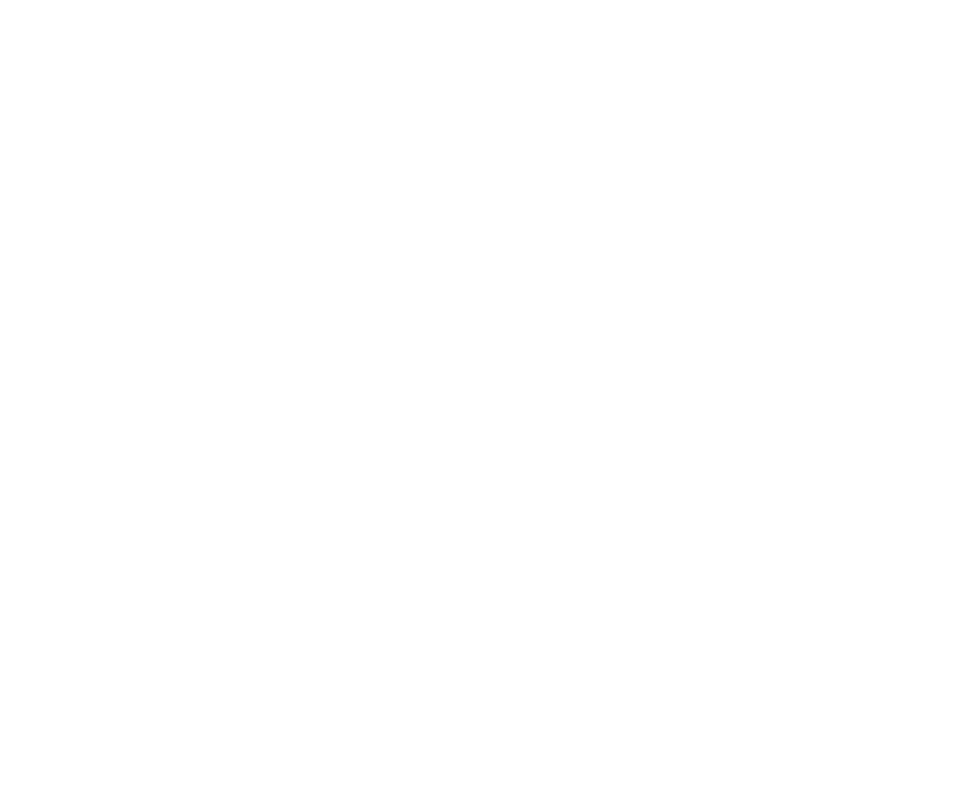
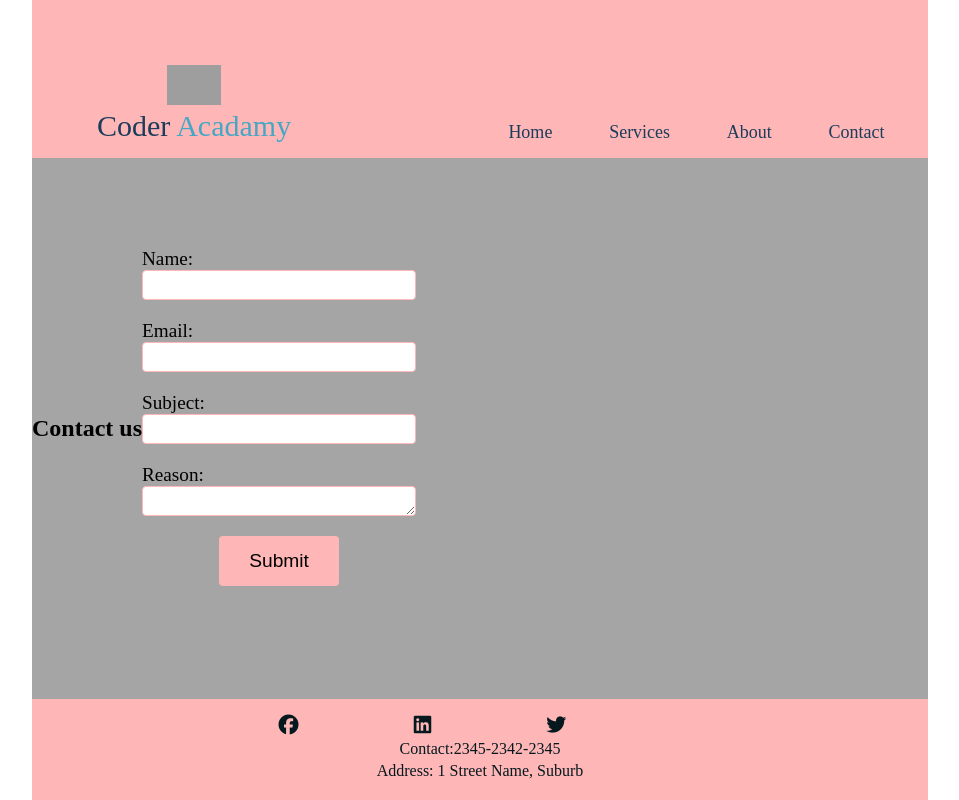
Before and after one commit to PeanutButterNJellyCrush/T1-WK2-PORTFOLIO-EXERCISE, a plain HTML site: page pages/contact.html in a window 1280 px wide. Shown: the whole page, without its empty margins (160-1119 px from the left). Drawn offline with Linux system fonts and the light colour scheme; grey boxes are pictures that could not be loaded.

Commit message:
Add contact page

```diff
--- a/pages/contact.html
+++ b/pages/contact.html
@@ -0,0 +1,86 @@
+<!DOCTYPE html>
+<html lang="en">
+<head>
+    <meta charset="UTF-8">
+    <meta name="viewport" content="width=device-width, height=device-height, initial-scale=1.0, user-scalable=yes">
+    <title>CA PORTFOLIO EXERCISE</title>
+    <link rel="stylesheet" href="../style/index.css">
+    <link rel="stylesheet" href="../style/contact.css">
+
+    <link rel="stylesheet" href="https://cdnjs.cloudflare.com/ajax/libs/font-awesome/6.6.0/css/all.min.css
+    ">
+</head>
+
+<body>
+    <div class="main_body">
+        <header>
+                <div class="logo_name">
+                    <a href="../index.html">
+                        <img src="https://coderacademy.edu.au/images/footerLogo.png" alt="Coder Academy Logo">
+                    </a>
+                    <p class="ca_name">
+                        <span class="coder_text">Coder</span>
+                        <span class="acadamy_text">Acadamy</span>
+                    </p>
+                </div>
+
+                <nav>
+                    <a href="../index.html">Home</a>
+                    <a href="services.html">Services</a>
+                    <a href="about.html">About</a>
+                    <a href="#">Contact</a>
+                </nav>
+
+        </header>
+
+        <main>
+            <h2>Contact us</h2>
+
+            <form>
+                <div class="form_element">
+                    <label for="person_name">Name: </label>
+                    <input id="person_name" class="form_input" >
+                </div>
+
+                <div class="form_element">
+                    <label for="email">Email: </label>
+                    <input id="email" class="form_input">
+                </div>
+                <div class="form_element">
+                    <label for="subject">Subject: </label>
+                    <input id="subject" class="form_input" >
+                </div>
+
+                <div class="form_element">
+                    <label for="reason">Reason: </label>
+                    <textarea id="reason" class="form_input"></textarea>
+                </div>
+
+                <div class="button_div">
+                    <button class="button_submit">Submit</button>
+                </div>
+
+            </form>
+        </main>
+
+        <footer>
+            <div class="social_media">
+                <a href="https:www.facebook.com" target="_blank">
+                    <i class="fa-brands fa-facebook"></i></a>
+                <a href="https:www.linkedin.com" target="_blank">
+                    <i class="fa-brands fa-linkedin"></i></a>
+                <a href="https:www.twitter.com" target="_blank">
+                    <i class="fa-brands fa-twitter"></i></a>
+                    <span class="FB"></span>
+                </div>
+
+                <div class="info">
+                    <p >Contact:2345-2342-2345</p>
+                    <p >Address: 1 Street Name, Suburb</p>
+                </div>
+
+
+            </footer>
+        </div>
+    </body>
+    </html>
--- a/style/contact.css
+++ b/style/contact.css
@@ -0,0 +1,65 @@
+main{
+    display: flex;
+    flex-direction: coloumn;
+    align-items: center;
+}
+
+.form_element{
+    display: flex;
+    flex-direction: column;
+    margin-bottom: 20px;
+}
+.form_element label{
+    font-size: 1.2rem;
+
+}
+.form_input{
+    border: 1px solid var(--primary-color);
+    outline:none;
+    height: 30px;
+    font-size: 1.3rem;
+    box-sizing: border-box;
+    border-radius: 4px;
+}
+.form-input:not(.form-textarea) {
+    height: 35px;
+}
+
+.form_input:focus{
+    box-shadow: 0 0 5px 2px var(--primary-color);
+}
+
+.form_textarea{
+    resize: vertical;
+}
+
+.button_div{
+    margin-bottom: 24px;
+    text-align: center
+}
+
+.button_submit{
+    height: 50px;
+    min-width: 120px;
+    font-size: 1.2rem;
+    border: none;
+    background-color: var(--primary-color);
+    border-radius: 4px;
+}
+.button_submit:hover{
+    cursor: pointer;
+    background-color: var(--primary-hover);
+
+@media screen and (min-width: 576px) {
+    form{
+        width: 500px;
+
+    }
+    .form_element{
+        flex-direction: row;
+        justify-content: space-between;
+    }
+    .form_input{
+        width: 70%;
+    }
+}
--- a/style/index.css
+++ b/style/index.css
@@ -2,22 +2,25 @@
     --primary-color: #ffb6b6;
     --secondary-color: #d9d9d9;
     --primary-background:#a5a5a5;
+    --primary-hover: #e7c5c5;
+
+    --medium-breakpoint: 576px;
+    --large-breakpoint: 768px;
+}
+
+body{
+    margin: 0;
+    /*background-color: var(--primary-background)*/
 
 }
 
 .main_body{
     background-color: var(--primary-background);
 
-
-}
-body{
     display: flex;
     flex-direction: column;
     min-height: 100vh;
     justify-content: space-between;
-
-    margin: 0;
-    /*background-color: var(--primary-background)*/
 }
 
 header{
--- a/style/services.css
+++ b/style/services.css
@@ -2,11 +2,6 @@ main{
     display: flex;
     flex-wrap: wrap;
     justify-content: center;
-}
-
-
-.main_body{
-    background-color: var(--primary-background);
 }
 
 article{
```
Also changed, not shown: 1 other file.
